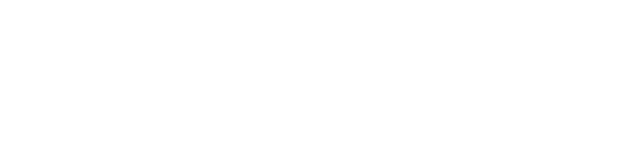
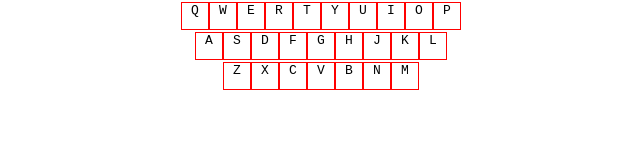
Before and after one commit to VanityEmperor/nav-demo, a plain HTML site: page index.html in a window 1280 px wide. Shown: the whole page, without its empty margins (319-959 px from the left). Drawn offline with Linux system fonts and the light colour scheme.

Commit message:
生成多个div

```diff
--- a/index.html
+++ b/index.html
@@ -7,7 +7,10 @@
 </head>
 <body>
 	<header></header>
-	<main id="zhangsan">
+	<main>
+        <div class="wrapper" id="mainXXXXX">
+
+        </div>
 	</main>
 	<footer></footer>
 	<script>
@@ -32,8 +35,21 @@
                 'z': 'zhihu.com',
                 'm': 'www.mcdonalds.com.cn'
 		}
-        div1 = document.createElement('div')
-        zhangsan.appendChild(div1)
+        		// 遍历 keys，生成 kbd 标签
+		index = 0
+		while(index < keys['length']){ // 0 1 2
+			divXXXXX = document.createElement('div')
+			mainXXXXX.appendChild(divXXXXX)
+			row = keys[index]  // 第一个数组  第二个数组  第三个数组
+			index2 = 0
+			while(index2 < row['length']){ // 0~9   0~8   0~6
+				kbdXXXXX = document.createElement('kbd')
+				kbdXXXXX.textContent = row[index2]
+				divXXXXX.appendChild(kbdXXXXX)
+				index2 = index2 + 1
+			}
+			index = index+1
+		}
     </script>
 
 </body>
--- a/style.css
+++ b/style.css
@@ -0,0 +1,21 @@
+*{margin: 0;padding: 0;}
+a{text-decoration: none;}
+kbd{
+    border: 1px solid red;
+    width: 2em;
+    height: 2em;
+    display: inline-block;
+    text-transform: uppercase;
+}
+main{
+    text-align: center;
+}
+#mainXXXXX{
+    display: inline-block;
+}
+mainXXXXX > div:nth-child(2){
+    margin-left: 1em;
+}
+mainXXXXX > div:nth-child(3){
+    margin-left: 2em;
+}
```
